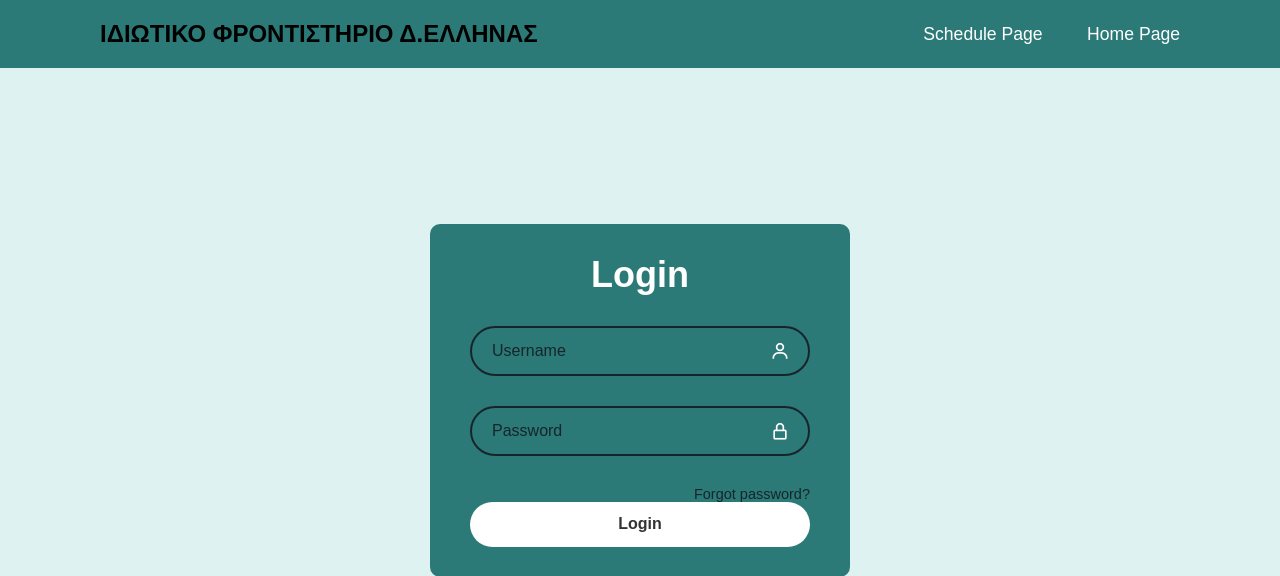
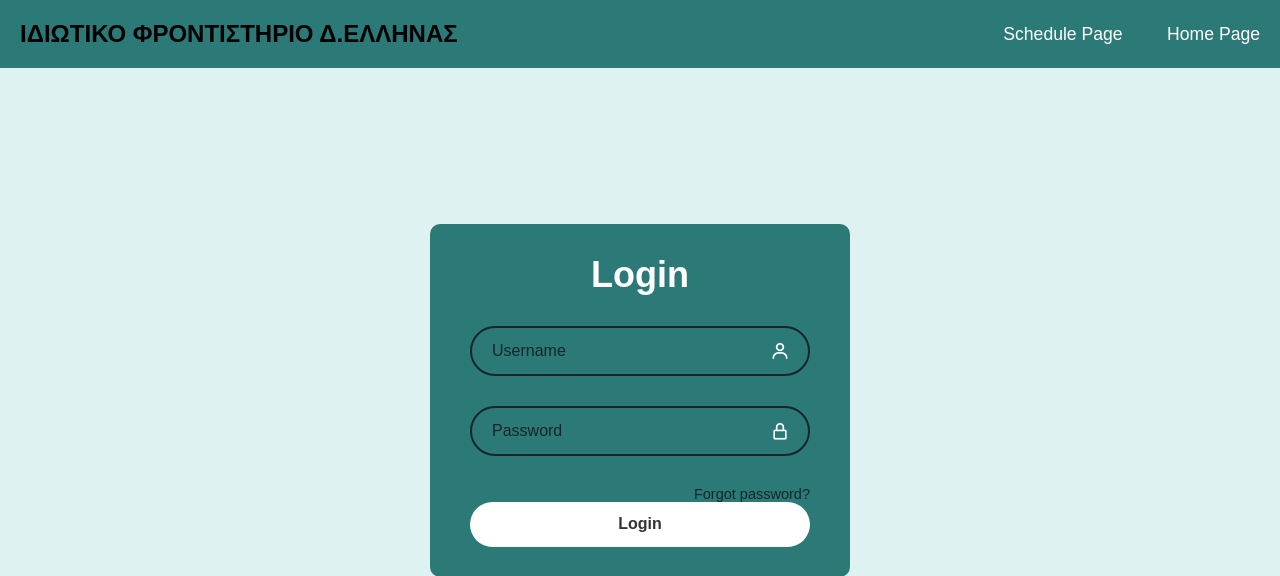
Before and after one commit to CS-UCY-EPL343/epl343.winter23.team5, a PHP site: page /login.html in a window 1280 px wide. Shown: the top 576 px of the page. Run offline with PHP 8.4, Linux system fonts and the light colour scheme.

Commit message:
Edit the header of the login page

```diff
--- a/loginstyle.css
+++ b/loginstyle.css
@@ -18,7 +18,7 @@ header{
     top: 0;
     left: 0;
     width: 100%;
-    padding: 20px 100px;
+    padding: 20px 20px;
     background: #2b7a78;
     display: flex;
     justify-content: space-between;
```
